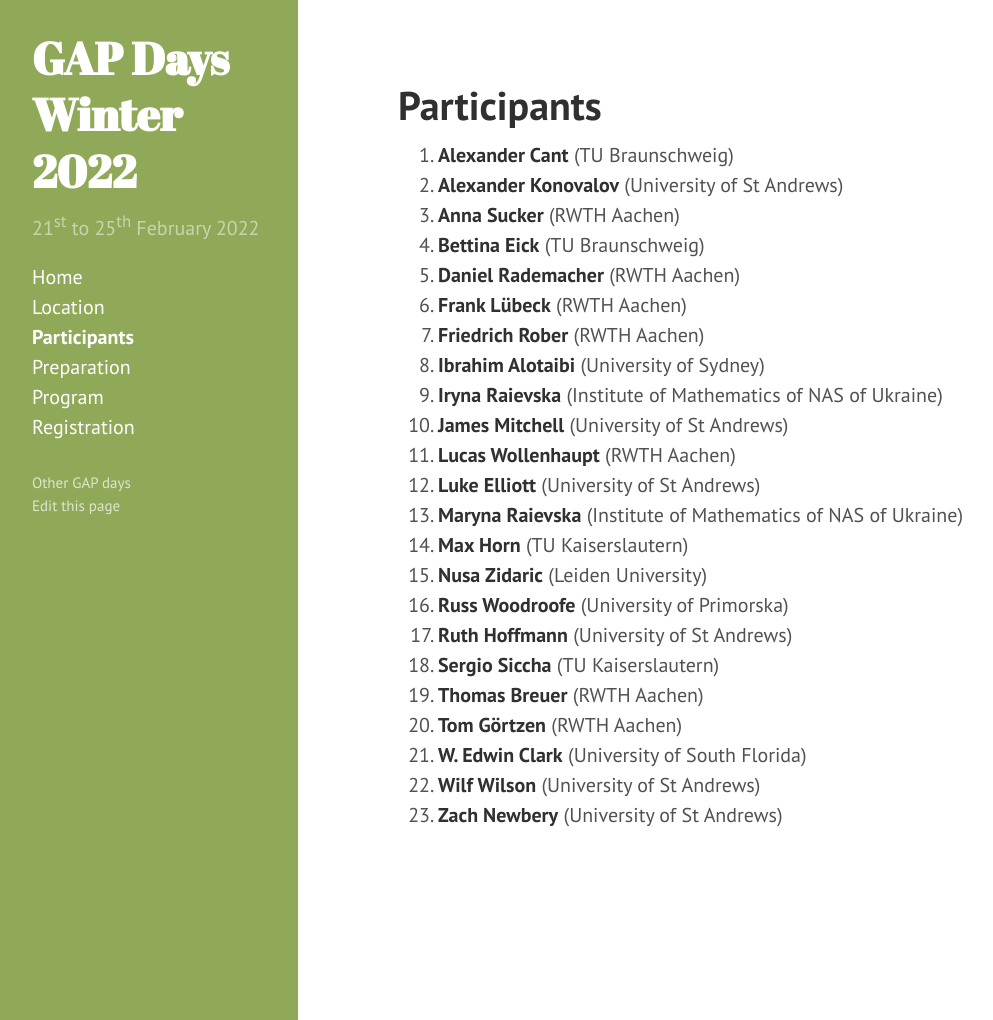
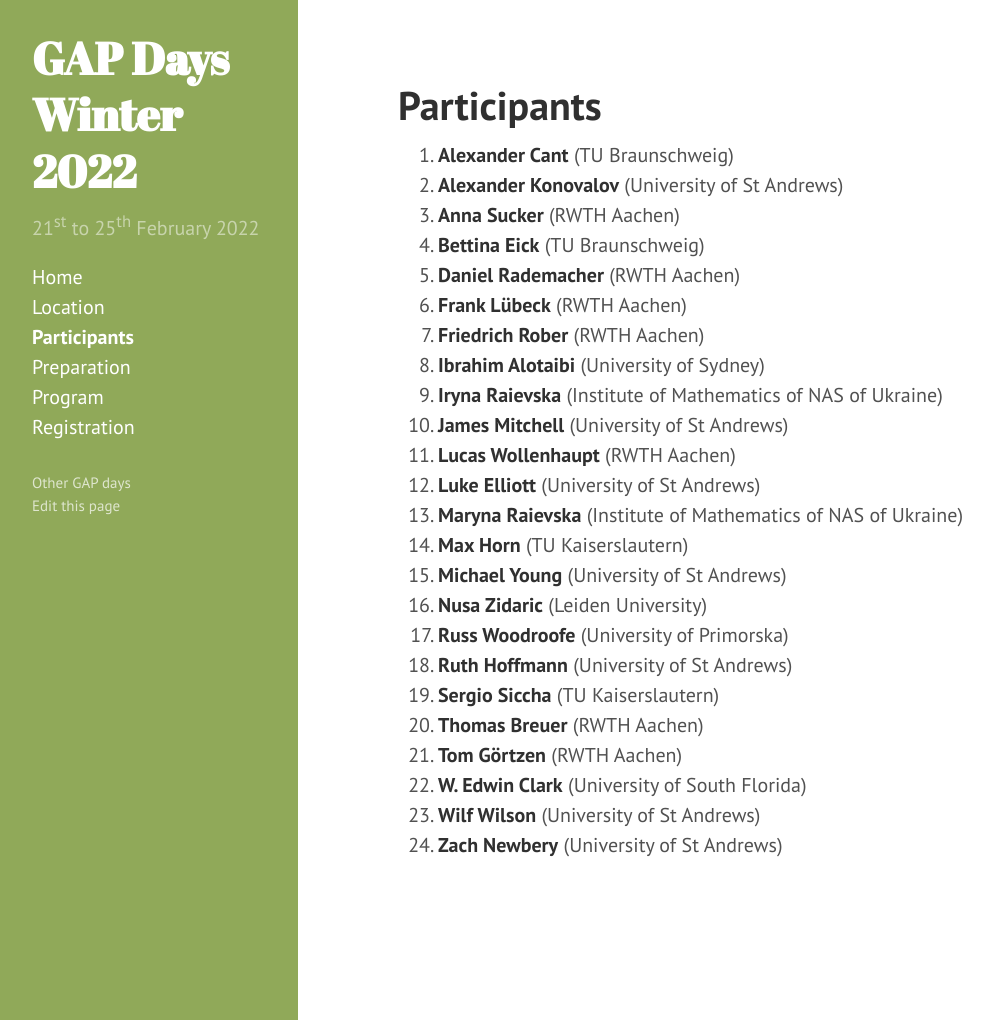
Before and after one commit to gapdays/gapdays2022-winter, a Jekyll site: the page built from participants.md, in a window 1280 px wide and 1020 px high. Shown: the whole window, without its empty margins (2-995 px from the left). Built offline with Jekyll 4.4.1, drawn with Linux system fonts in a browser that asks for light colours.

Commit message:
Update participants.md

```diff
--- a/participants.md
+++ b/participants.md
@@ -25,6 +25,7 @@ participants:
   - {name: Luke Elliott, affiliation: University of St Andrews, Scotland}
   - {name: James Mitchell, affiliation: University of St Andrews, Scotland}
   - {name: Zach Newbery, affiliation: University of St Andrews, Scotland}
+  - {name: Michael Young, affiliation: University of St Andrews, Scotland}
 ---
 
 <ol>{% assign participants = page.participants | sort: "name" %}
```
